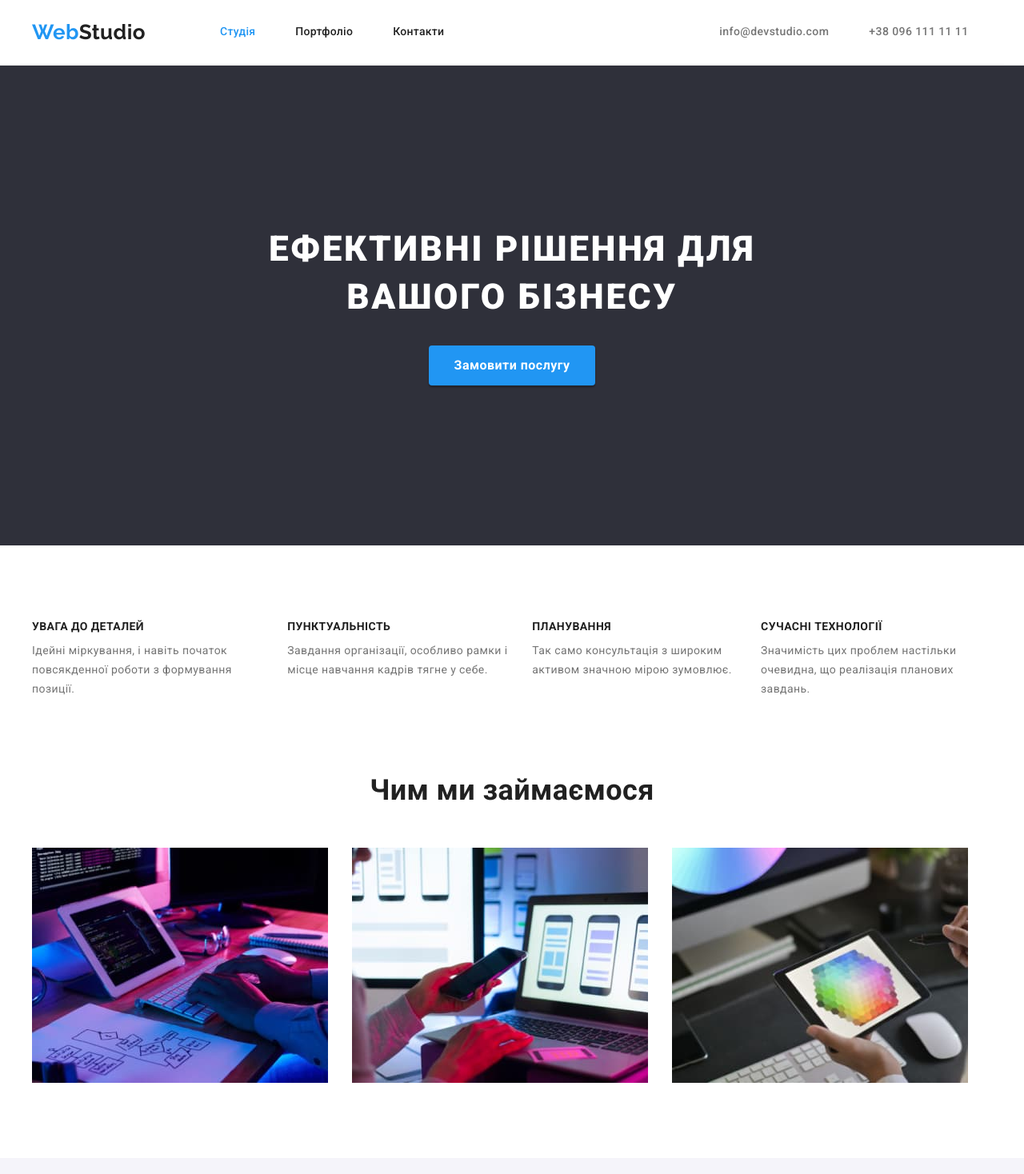
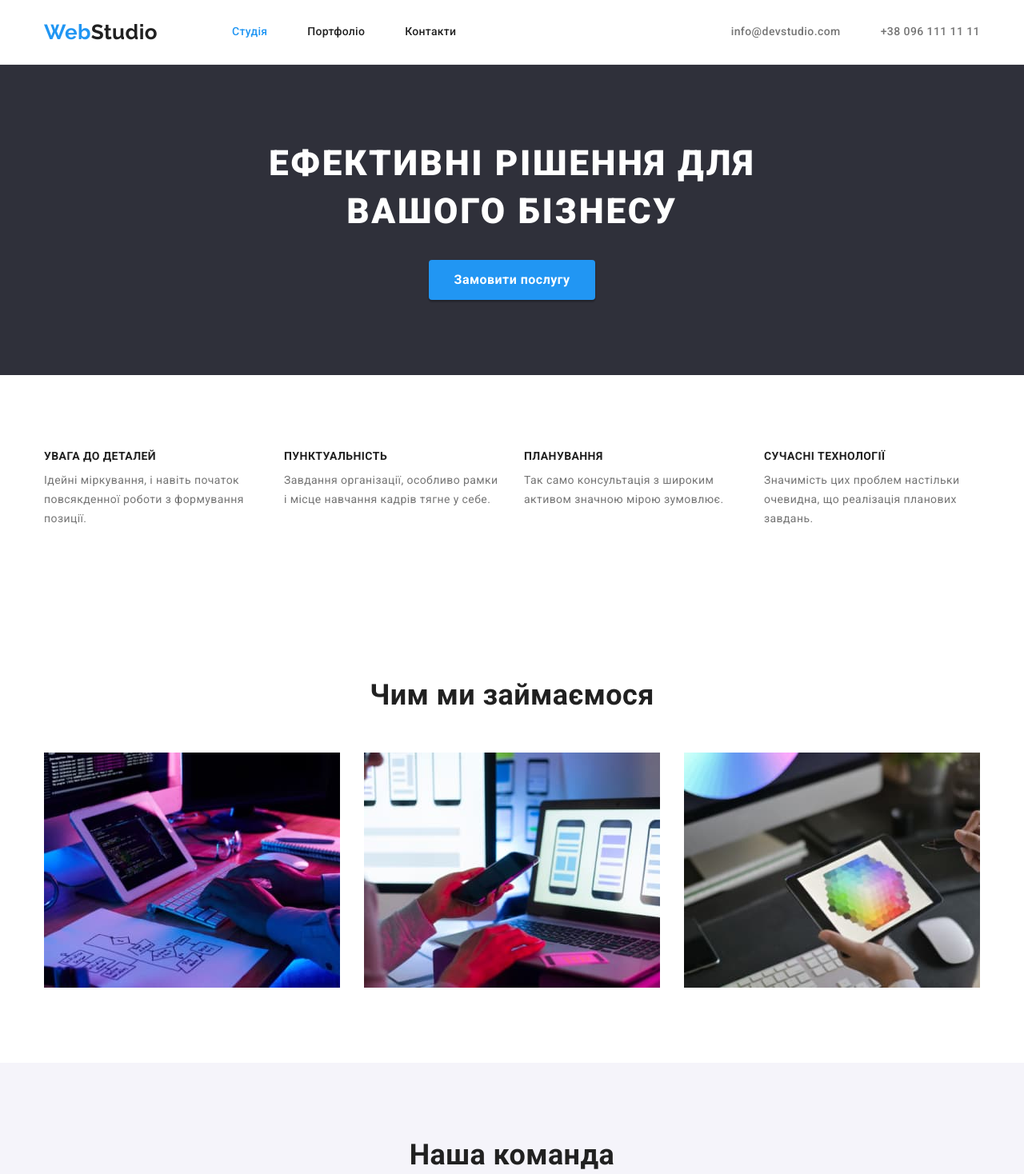
Before and after one commit to Vasyl2022/goit-markup-hw-03, a plain HTML site: page index.html in a window 1280 px wide. Shown: the top 1468 px of the page at 80% size. Drawn offline with nearby package versions, Linux system fonts and the light colour scheme.

Commit message:
hw3_ver09.11

```diff
--- a/css/style.css
+++ b/css/style.css
@@ -63,7 +63,7 @@ address {
 }
 
 .container {
-  width: 1230px;
+  width: 1200px;
   margin: 0px auto;
   padding-left: 15px;
   padding-right: 15px;
@@ -105,7 +105,7 @@ address {
 
 .contact-list {
   display: flex;
-  margin-left: 344px;
+  margin-left: auto;
 }
 
 .logo {
@@ -164,8 +164,8 @@ address {
 .hero {
   background-color: #2f303a;
   text-align: center;
-  padding-top: 200px;
-  padding-bottom: 200px;
+  padding-top: 94px;
+  padding-bottom: 94px;
 }
 
 .hero-title {
@@ -245,14 +245,11 @@ address {
     padding-bottom: 94px;
 }
 
-.our-work-list {
-padding-top: 50px;
-padding-bottom: 94px;
+.our-work {
+  padding-top: 94px;
+  padding-bottom: 94px;
 }
 
-.our-team-list {
-padding-top: 50px;
-}
 
 .our-work-list:nth-child(3n) {
   margin-right: 0;
@@ -263,13 +260,14 @@ padding-top: 50px;
   color: var(--secondary-text-color);
 }
 
-.advances {
-  display: block;
-}
 
 .advences-list {
   display: flex;
   gap: 30px;
+}
+
+.advences-item {
+  width: 270px;
 }
 
 .section-title {
@@ -278,6 +276,7 @@ padding-top: 50px;
   text-align: center;
   margin-left: auto;
   margin-right: auto;
+  margin-bottom: 50px;
 }
 
 .our-work-list,
@@ -286,16 +285,10 @@ display: flex;
 gap: 30px;
 }
 
-.our-work-list {
-  width: 1170px;
-  margin-left: 0;
-  margin-right: 0;
-}
 
 
 .our-team-item {
   width: 270px;
-  height: 368px;
   background-color: var(--main-color);
   border-bottom-left-radius: 4px;
   border-bottom-right-radius: 4px;
@@ -303,7 +296,7 @@ gap: 30px;
   0px 1px 1px rgb(0 0 0 /14%),
   0px 2px 1px rgb(0 0 0 /20%);
   text-align: center;
-
+  margin-bottom: 30px;
 
 }
 
@@ -335,6 +328,11 @@ margin-bottom: 9px;
 .contact-list-down {
   padding: 0;
 margin: 0;
+}
+
+
+.contact-email-down {
+  margin-bottom: 9px;
 }
 
 /* portfolio --------------------------------*/
@@ -421,6 +419,7 @@ margin-right: 0;
 .footer {
   background-color: #2f303a;
   padding-top: 60px;
+  padding-bottom: 60px;
 }
 
 .logo-down {
@@ -431,14 +430,12 @@ margin-right: 0;
 .contact-email-link-footer {
   line-height: 1.71;
   color: rgba(255, 255, 255, 0.6);
-  margin-bottom: 9px;
 }
 
 .contact-phone-link-footer {
   line-height: 1.71;
   color: rgba(255, 255, 255, 0.6);
   display: block;
-  padding-bottom: 60px;
 }
 
 
--- a/index.html
+++ b/index.html
@@ -24,7 +24,7 @@ integrity="sha512-Y0MM+V6ymRKN2zStTqzQ227DWhhp4Mzdo6gnlRnuaNCbc+YN/ZH0sBCLTM4M0o
   <body class="body">
 
       <header class="header">
-<div class="container header">
+<div class="container">
   <div class="main-nav">
     <nav class="header-nav">
       <a class="logo link" href="./index.html">
@@ -69,31 +69,31 @@ integrity="sha512-Y0MM+V6ymRKN2zStTqzQ227DWhhp4Mzdo6gnlRnuaNCbc+YN/ZH0sBCLTM4M0o
 
         <!-- advances -->
 
-        <section class="advances list">
-          <div class="container advences">
+        <section class="advances">
+          <div class="container">
             <h2 class="visually-hidden">Переваги</h2>
           <ul class="advences-list list">
-            <li class="advences-item list">
+            <li class="advences-item">
               <h3 class="advences-toptitle">УВАГА ДО ДЕТАЛЕЙ</h3>
               <p class="advences-text">
                 Ідейні міркування, і навіть початок повсякденної роботи з
                 формування позиції.
               </p>
             </li>
-            <li class="advences-item list">
+            <li class="advences-item">
               <h3 class="advences-toptitle">ПУНКТУАЛЬНІСТЬ</h3>
               <p class="advences-text">
                 Завдання організації, особливо рамки і місце навчання кадрів тягне
                 у себе.
               </p>
             </li>
-            <li class="advences-item list">
+            <li class="advences-item">
               <h3 class="advences-toptitle">ПЛАНУВАННЯ</h3>
               <p class="advences-text">
                 Так само консультація з широким активом значною мірою зумовлює.
               </p>
             </li>
-            <li class="advences-item list">
+            <li class="advences-item">
               <h3 class="advences-toptitle">СУЧАСНІ ТЕХНОЛОГІЇ</h3>
               <p class="advences-text">
                 Значимість цих проблем настільки очевидна, що реалізація планових
@@ -103,11 +103,9 @@ integrity="sha512-Y0MM+V6ymRKN2zStTqzQ227DWhhp4Mzdo6gnlRnuaNCbc+YN/ZH0sBCLTM4M0o
           </ul>
           </div>
         </section>
-      </main>
 
         <section class="our-work">
           <div class="container">
-          <div class="our-work-content">
               <h2 class="section-title">Чим ми займаємося</h2>
               <ul class="our-work-list list">
                 <li class="our-work-item">
@@ -135,7 +133,6 @@ integrity="sha512-Y0MM+V6ymRKN2zStTqzQ227DWhhp4Mzdo6gnlRnuaNCbc+YN/ZH0sBCLTM4M0o
                   />
                 </li>
               </ul>
-          </div>
             </div>
           </section>
         <section class="our-team ">
@@ -190,6 +187,7 @@ integrity="sha512-Y0MM+V6ymRKN2zStTqzQ227DWhhp4Mzdo6gnlRnuaNCbc+YN/ZH0sBCLTM4M0o
         </section>
       </main>
 
+
 <!-- footer -->
 
     <footer class="footer">
```
Lines whose indentation alone changed are shown as unchanged.
